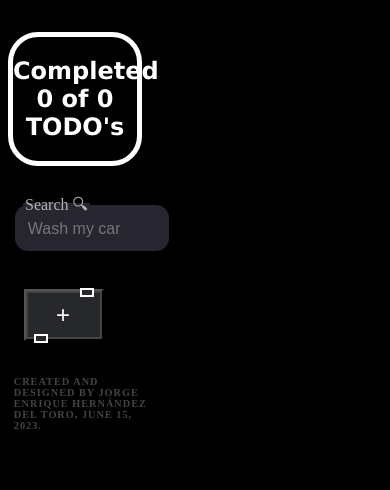
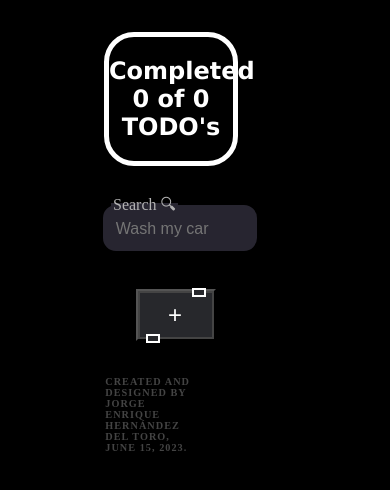
Before and after one commit to jorgedeltoro111/appToDoList, a React (Create React App) app: page / in a window 390 px wide. Shown: the top 490 px of the page. Built offline with nearby package versions, Linux system fonts and the light colour scheme.

Commit message:
first commit

```diff
--- a/package.json
+++ b/package.json
@@ -2,17 +2,20 @@
   "name": "introduccion-react",
   "version": "0.1.0",
   "private": true,
-  "homepage": "https://jorgedeltoro111.github.io/appToDo/build",
+  "homepage": "http:/jorgedeltoro111.github.io/appToDoList",
   "dependencies": {
     "@testing-library/jest-dom": "^5.16.5",
     "@testing-library/react": "^13.4.0",
     "@testing-library/user-event": "^13.5.0",
+    "gh-pages": "^5.0.0",
     "react": "^18.2.0",
     "react-dom": "^18.2.0",
     "react-scripts": "5.0.1",
     "web-vitals": "^2.1.4"
   },
   "scripts": {
+    "predeploy": "npm run build",
+    "deploy": "gh-pages -d build",
     "start": "react-scripts start",
     "build": "react-scripts build",
     "test": "react-scripts test",
--- a/src/CreateButton.css
+++ b/src/CreateButton.css
@@ -84,15 +84,16 @@
     /* Estilos para pantallas con un ancho máximo de 768px */
     .containerButton{
         margin-top: -25px;
-        margin-left: 1em;
+        margin-left: 8em;
     }
     .autor{
         margin-top: 35px;
-        margin-left: -1em;
+        margin-left: 7em;
         font-size: 0.8em;
     }
     .parrafo{
         font-size: 0.8em;
-        margin-right: 18em;
+        margin-right: 15em;
+        margin-left: -8em;
     }
   }
--- a/src/TodoCounter.css
+++ b/src/TodoCounter.css
@@ -19,8 +19,8 @@
         border: 5px;
         border-style: solid;
         border-radius: 30px;
-        margin-left: 0em;
-        margin-right: 15em;
+        margin-left: 6em;
+        margin-right: 9em;
         margin-top: 2em;
         border-color: white;
     }
--- a/src/TodoItem.css
+++ b/src/TodoItem.css
@@ -45,7 +45,7 @@
     .TodoItem{
         background: #838282;
         margin-block-start: 5px;
-        margin-inline: 7em;
+        margin-inline: 6em;
         border-radius: 20px;
     }
     .TodoItem:hover{
--- a/src/TodoSearch.css
+++ b/src/TodoSearch.css
@@ -67,7 +67,7 @@
         border: 5px;
         border-style: solid;
         border-radius: 30px;
-        margin-left: 0em;
+        margin-left: 5.5em;
         margin-top: 2em;
         width: 8em;
     }
```
Also changed, not shown: 13 other files (tests, documents, lock files or other folders).
